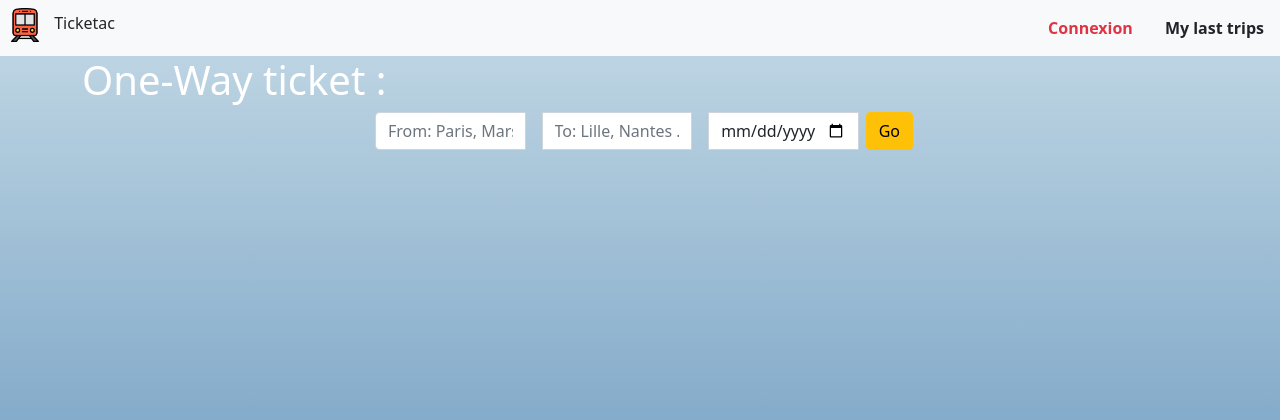
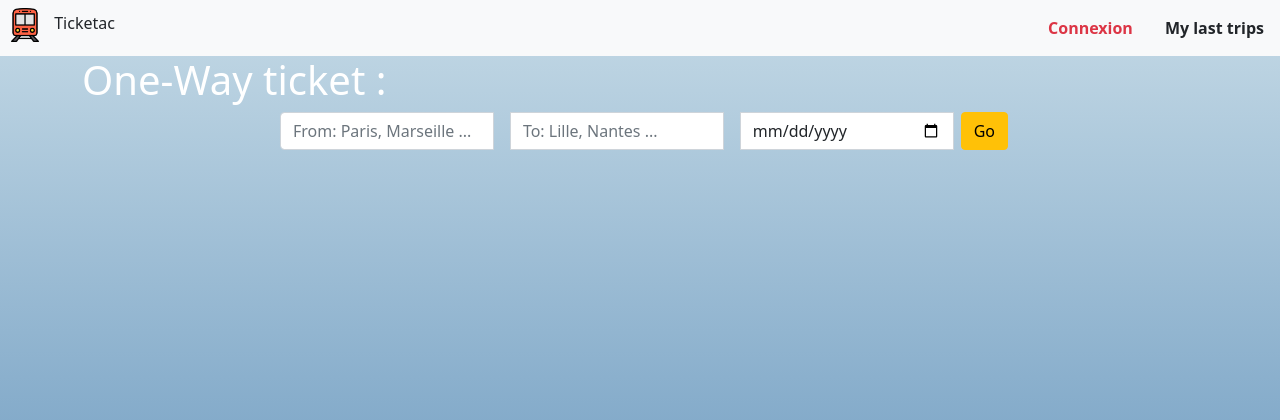
Before and after one commit to eph321/ticketac, a Node server app: page /home in a window 1280 px wide. Shown: the top 420 px of the page. Run offline with Node 20, Linux system fonts and the light colour scheme; some libraries are stand-ins or nearby versions.

Commit message:
last commit

```diff
--- a/views/index.ejs
+++ b/views/index.ejs
@@ -26,7 +26,7 @@
     <div class="container">
       <div class="row">
         <h1 class='text-white'>One-Way ticket :</h1>
-        <div class="col-6 mx-auto">
+        <div class="col-xs-12 col-md-8 mx-auto">
           <form action="/buy-ticket" method="post">
             <div class="input-group">
               <input type="text" class="form-control mx-2" placeholder="From: Paris, Marseille ..." name="depart">
--- a/views/mytrips.ejs
+++ b/views/mytrips.ejs
@@ -46,7 +46,7 @@
                             <tr class=' bg-light mx-2 text-dark'>
                                 <td> <%=dateFormat(mytrips[i].date)%> </tc>
                                 <td> <%=mytrips[i].departure%> /  <%=mytrips[i].arrival%></td>
-                                <td> <%=mytrips[i].departureTime%> <%if mytrips[i].departureTime>1200){%>pm <%}else {%>am<%}%></td>
+                                <td> <%=mytrips[i].departureTime%> <%if (mytrips[i].departureTime>1200){%>pm <%}else {%>am<%}%></td>
                                 <td> <%= mytrips[i].price%> €</td>
                             </tr>
                              <%}%>
--- a/views/results.ejs
+++ b/views/results.ejs
@@ -18,7 +18,7 @@
             if ( resultData.length == 0) {%>
             <div class="row d-flex justify-content-center align-content-center" >
                 <div class='text-center text-white h-20'>
-                    <h2> Oops !  No trains availabe...</h2>
+                    <h2> Oops !  No trains available...</h2>
                     <a href="/home" class="btn btn-danger m-3" role="button" aria-disabled="true">Home</a>
                 </div>
                </div>
```
